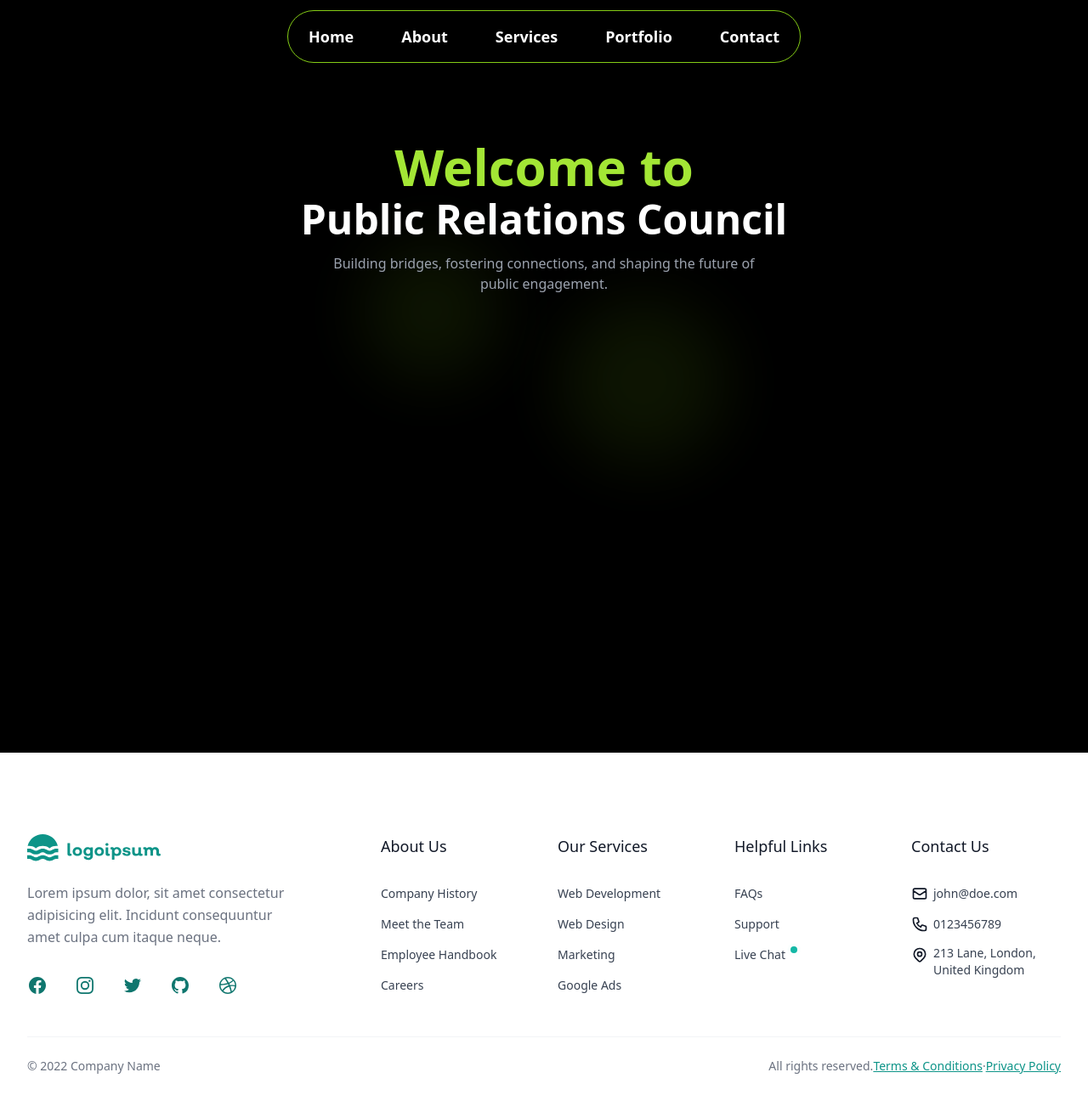
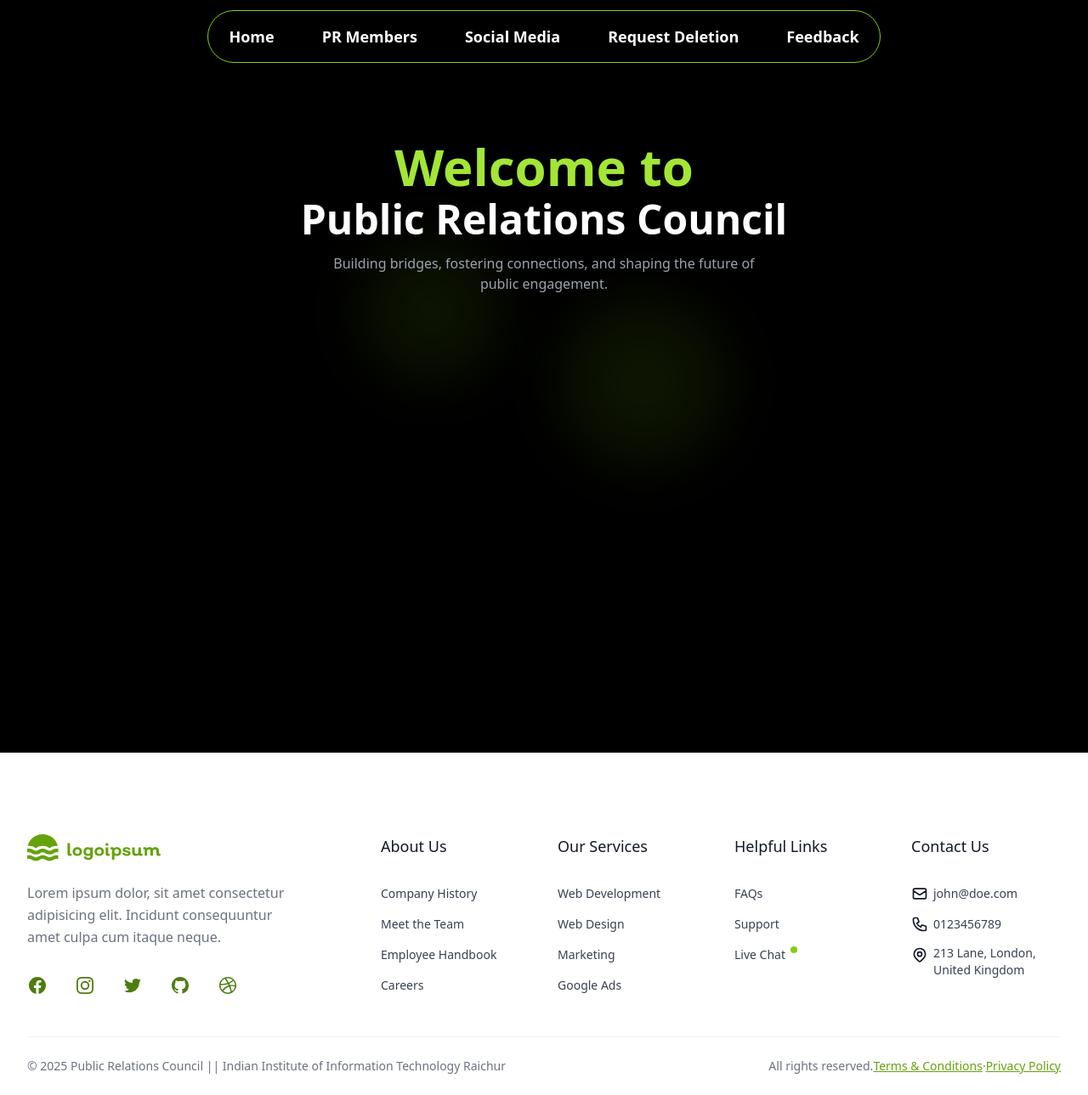
Before and after one commit to iiitraichur/prcouncil, a Next.js app: page / in a window 1280 px wide. Shown: the whole page at 85% size. Built offline with nearby package versions, Linux system fonts and the light colour scheme.

Commit message:
Template for all pages

```diff
--- a/app/components/Footer.tsx
+++ b/app/components/Footer.tsx
@@ -13,7 +13,7 @@ const Footer = () => {
   <div className="mx-auto max-w-screen-xl px-4 pb-6 pt-16 sm:px-6 lg:px-8 lg:pt-24">
     <div className="grid grid-cols-1 gap-8 lg:grid-cols-3">
       <div>
-        <div className="flex justify-center text-teal-600 sm:justify-start dark:text-teal-300">
+        <div className="flex justify-center text-lime-600 sm:justify-start dark:text-lime-300">
           <svg className="h-8" viewBox="0 0 118 24" fill="none" xmlns="http://www.w3.org/2000/svg">
             <path
               d="M37.83 19.2047C37.2352 19.237 36.6469 19.0679 36.16 18.7247C35.9566 18.5739 35.7929 18.3758 35.6831 18.1476C35.5733 17.9193 35.5208 17.6678 35.53 17.4147V8.1447C35.5252 8.1055 35.5293 8.0656 35.5422 8.0282C35.555 7.9908 35.5762 7.9569 35.6042 7.9289C35.6322 7.9009 35.6661 7.8797 35.7035 7.8669C35.7409 7.854 35.7808 7.8499 35.82 7.8547H37.5C37.69 7.8547 37.78 7.9547 37.78 8.1447V16.6947C37.78 17.0747 37.95 17.2647 38.3 17.2647C38.4484 17.2708 38.5968 17.254 38.74 17.2147C38.94 17.2147 39.05 17.2747 39.06 17.4547L39.21 18.7047C39.2172 18.7412 39.2165 18.7787 39.208 18.8149C39.1995 18.851 39.1833 18.885 39.1605 18.9143C39.1378 18.9437 39.109 18.9679 39.0762 18.9852C39.0433 19.0025 39.0071 19.0126 38.97 19.0147C38.602 19.1363 38.2175 19.2004 37.83 19.2047Z"
@@ -71,7 +71,7 @@ const Footer = () => {
               href="#"
               rel="noreferrer"
               target="_blank"
-              className="text-teal-700 transition hover:text-teal-700/75 dark:text-teal-500 dark:hover:text-teal-500/75"
+              className="text-lime-700 transition hover:text-lime-700/75 dark:text-lime-500 dark:hover:text-lime-500/75"
             >
               <span className="sr-only">Facebook</span>
               <svg className="size-6" fill="currentColor" viewBox="0 0 24 24" aria-hidden="true">
@@ -89,7 +89,7 @@ const Footer = () => {
               href="#"
               rel="noreferrer"
               target="_blank"
-              className="text-teal-700 transition hover:text-teal-700/75 dark:text-teal-500 dark:hover:text-teal-500/75"
+              className="text-lime-700 transition hover:text-lime-700/75 dark:text-lime-500 dark:hover:text-lime-500/75"
             >
               <span className="sr-only">Instagram</span>
               <svg className="size-6" fill="currentColor" viewBox="0 0 24 24" aria-hidden="true">
@@ -107,7 +107,7 @@ const Footer = () => {
               href="#"
               rel="noreferrer"
               target="_blank"
-              className="text-teal-700 transition hover:text-teal-700/75 dark:text-teal-500 dark:hover:text-teal-500/75"
+              className="text-lime-700 transition hover:text-lime-700/75 dark:text-lime-500 dark:hover:text-lime-500/75"
             >
               <span className="sr-only">Twitter</span>
               <svg className="size-6" fill="currentColor" viewBox="0 0 24 24" aria-hidden="true">
@@ -123,7 +123,7 @@ const Footer = () => {
               href="#"
               rel="noreferrer"
               target="_blank"
-              className="text-teal-700 transition hover:text-teal-700/75 dark:text-teal-500 dark:hover:text-teal-500/75"
+              className="text-lime-700 transition hover:text-lime-700/75 dark:text-lime-500 dark:hover:text-lime-500/75"
             >
               <span className="sr-only">GitHub</span>
               <svg className="size-6" fill="currentColor" viewBox="0 0 24 24" aria-hidden="true">
@@ -141,7 +141,7 @@ const Footer = () => {
               href="#"
               rel="noreferrer"
               target="_blank"
-              className="text-teal-700 transition hover:text-teal-700/75 dark:text-teal-500 dark:hover:text-teal-500/75"
+              className="text-lime-700 transition hover:text-lime-700/75 dark:text-lime-500 dark:hover:text-lime-500/75"
             >
               <span className="sr-only">Dribbble</span>
               <svg className="size-6" fill="currentColor" viewBox="0 0 24 24" aria-hidden="true">
@@ -276,9 +276,9 @@ const Footer = () => {
 
                 <span className="relative flex size-2">
                   <span
-                    className="absolute inline-flex h-full w-full animate-ping rounded-full bg-teal-400 opacity-75"
+                    className="absolute inline-flex h-full w-full animate-ping rounded-full bg-lime-400 opacity-75"
                   ></span>
-                  <span className="relative inline-flex size-2 rounded-full bg-teal-500"></span>
+                  <span className="relative inline-flex size-2 rounded-full bg-lime-500"></span>
                 </span>
               </a>
             </li>
@@ -375,7 +375,7 @@ const Footer = () => {
           <span className="block sm:inline">All rights reserved.</span>
 
           <a
-            className="inline-block text-teal-600 underline transition hover:text-teal-600/75 dark:text-teal-500 dark:hover:text-teal-500/75"
+            className="inline-block text-lime-600 underline transition hover:text-lime-600/75 dark:text-lime-500 dark:hover:text-lime-500/75"
             href="#"
           >
             Terms & Conditions
@@ -384,7 +384,7 @@ const Footer = () => {
           <span>&middot;</span>
 
           <a
-            className="inline-block text-teal-600 underline transition hover:text-teal-600/75 dark:text-teal-500 dark:hover:text-teal-500/75"
+            className="inline-block text-lime-600 underline transition hover:text-lime-600/75 dark:text-lime-500 dark:hover:text-lime-500/75"
             href="#"
           >
             Privacy Policy
@@ -392,7 +392,7 @@ const Footer = () => {
         </p>
 
         <p className="mt-4 text-sm text-gray-500 sm:order-first sm:mt-0 dark:text-gray-400">
-          &copy; 2022 Company Name
+          &copy; 2025 Public Relations Council || Indian Institute of Information Technology Raichur
         </p>
       </div>
     </div>
--- a/app/components/Navbar.tsx
+++ b/app/components/Navbar.tsx
@@ -4,7 +4,7 @@ import React, { useState } from 'react';
 
 const Navbar: React.FC = () => {
   const [isMenuOpen, setIsMenuOpen] = useState(false);
-  const navItems = ['Home', 'About', 'Services', 'Portfolio', 'Contact'];
+  const navItems = ['Home', 'PR Members', 'Social Media', 'Request Deletion', 'Feedback'];
 
   const toggleMenu = () => {
     setIsMenuOpen((prev) => !prev);
@@ -13,17 +13,14 @@ const Navbar: React.FC = () => {
   return (
     <header className="w-full bg-black shadow-md">
       <div className="container mx-auto px-4 py-3 flex justify-between items-center">
-        {/* Logo (only on mobile) */}
-        <div className="sm:block lg:hidden text-white text-2xl font-bold">
-          <img src="/logo.png" alt="Logo" className="w-10 h-10" />
-        </div>
+        {/* Logo */}
 
         {/* Navbar for Desktop */}
         <nav className="hidden lg:flex gap-6 items-center justify-center p-2 border border-lime-500 rounded-full bg-transparent max-w-4xl mx-auto">
           {navItems.map((item, index) => (
             <a
               key={index}
-              href={`#${item.toLowerCase()}`}
+              href={`#${item.toLowerCase().replace(' ', '-')}`}
               className="text-white text-lg font-semibold px-4 py-2 rounded-full hover:bg-lime-500 hover:text-black transition-all duration-300"
             >
               {item}
@@ -56,7 +53,7 @@ const Navbar: React.FC = () => {
           {navItems.map((item, index) => (
             <a
               key={index}
-              href={`#${item.toLowerCase()}`}
+              href={`#${item.toLowerCase().replace(' ', '-')}`}
               className="text-white text-lg font-semibold px-4 py-2 rounded hover:bg-lime-500 transition-colors duration-300"
               onClick={toggleMenu}
             >
--- /dev/null
+++ b/app/feedback/page.tsx
@@ -0,0 +1,11 @@
+import React from 'react'
+
+function page() {
+  return (
+    <div>
+      Feedback
+    </div>
+  )
+}
+
+export default page
--- /dev/null
+++ b/app/members/page.tsx
@@ -0,0 +1,11 @@
+import React from 'react'
+
+function page() {
+  return (
+    <div>
+      Members
+    </div>
+  )
+}
+
+export default page
--- /dev/null
+++ b/app/request-deletion/page.tsx
@@ -0,0 +1,11 @@
+import React from 'react'
+
+function page() {
+  return (
+    <div>
+      Request Deletion
+    </div>
+  )
+}
+
+export default page
--- /dev/null
+++ b/app/social-media/page.tsx
@@ -0,0 +1,11 @@
+import React from 'react'
+
+function page() {
+  return (
+    <div>
+      Retrive latest social media posts
+    </div>
+  )
+}
+
+export default page
```
